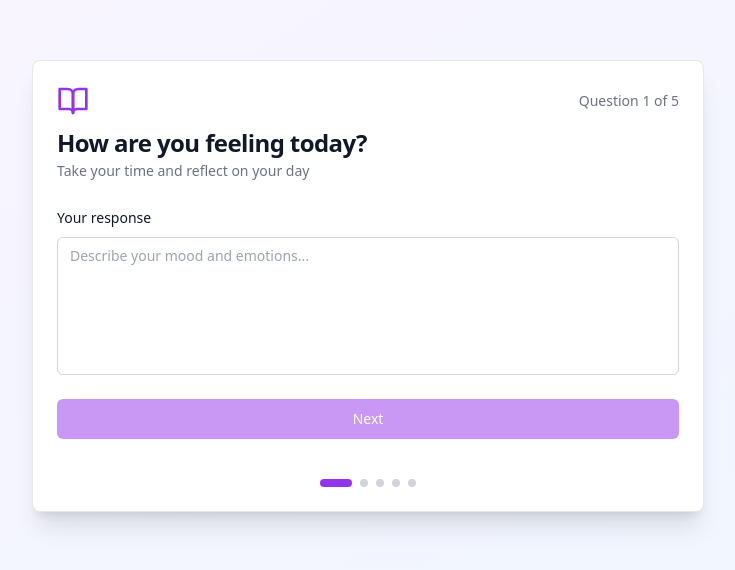
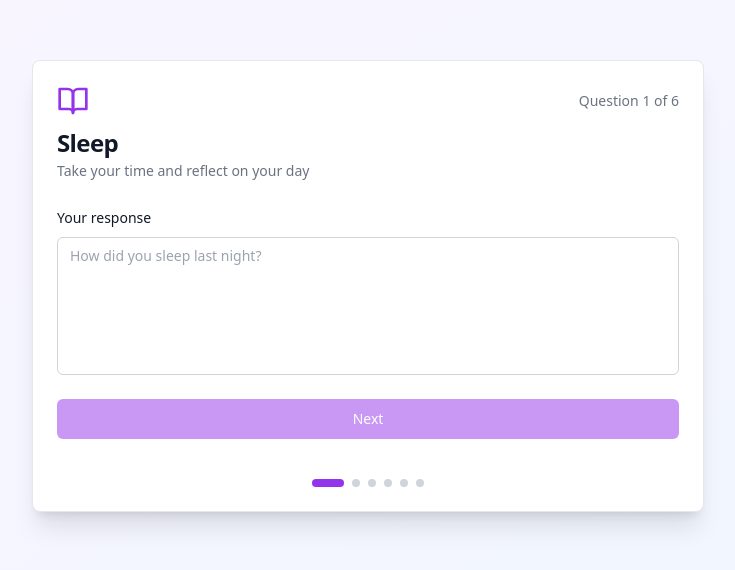
Before and after one commit to s-quatres/qjournal, a React (Vite) app in the folder frontend/: page / in a window 1280 px wide. Shown: the part 114-684 px from the top of the page, without its empty margins (272-1007 px from the left). Built offline with nearby package versions, Linux system fonts and the light colour scheme.

Commit message:
Add/change questions.

```diff
--- a/frontend/src/components/JournalApp.jsx
+++ b/frontend/src/components/JournalApp.jsx
@@ -28,6 +28,17 @@ const JournalApp = () => {
 
   const questions = [
     {
+      id: "sleep",
+      label: "Sleep",
+      placeholder: "How did you sleep last night?",
+    },
+    {
+      id: "dancing",
+      label: "Dancing",
+      placeholder:
+        "What dancing did you do today, and if so who did you most enjoy dancing with, and did you learn anything?",
+    },
+    {
       id: "mood",
       label: "How are you feeling today?",
       placeholder: "Describe your mood and emotions...",
@@ -35,17 +46,12 @@ const JournalApp = () => {
     {
       id: "gratitude",
       label: "What are you grateful for today?",
-      placeholder: "List things you appreciate...",
+      placeholder: "List 3 things or moments that you appreciated...",
     },
     {
       id: "challenges",
       label: "What challenges did you face?",
       placeholder: "Describe any difficulties...",
-    },
-    {
-      id: "achievements",
-      label: "What did you accomplish today?",
-      placeholder: "Share your wins, big or small...",
     },
     {
       id: "tomorrow",
```
Also changed, not shown: 1 other file (tests, documents, lock files or other folders).
